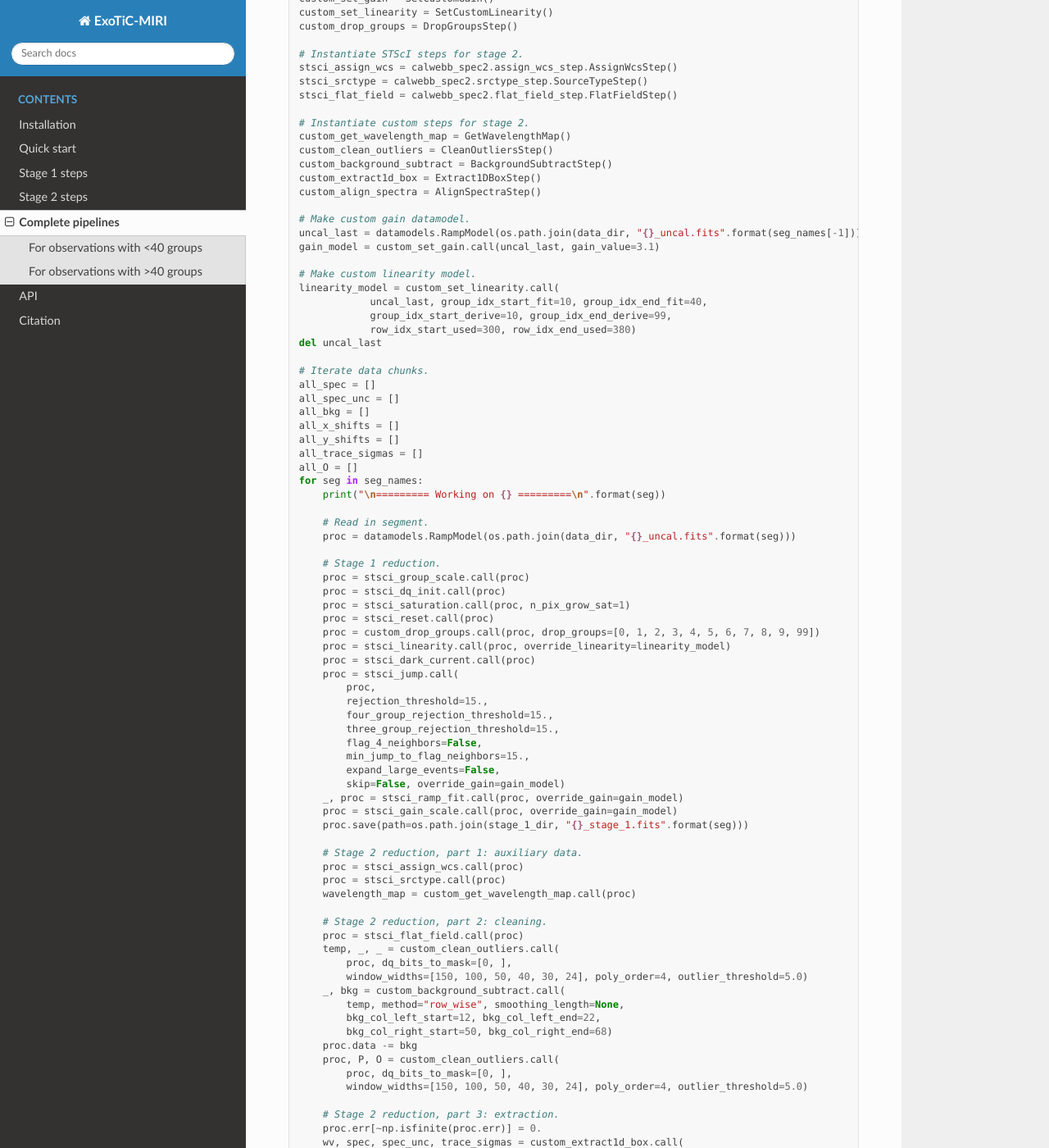
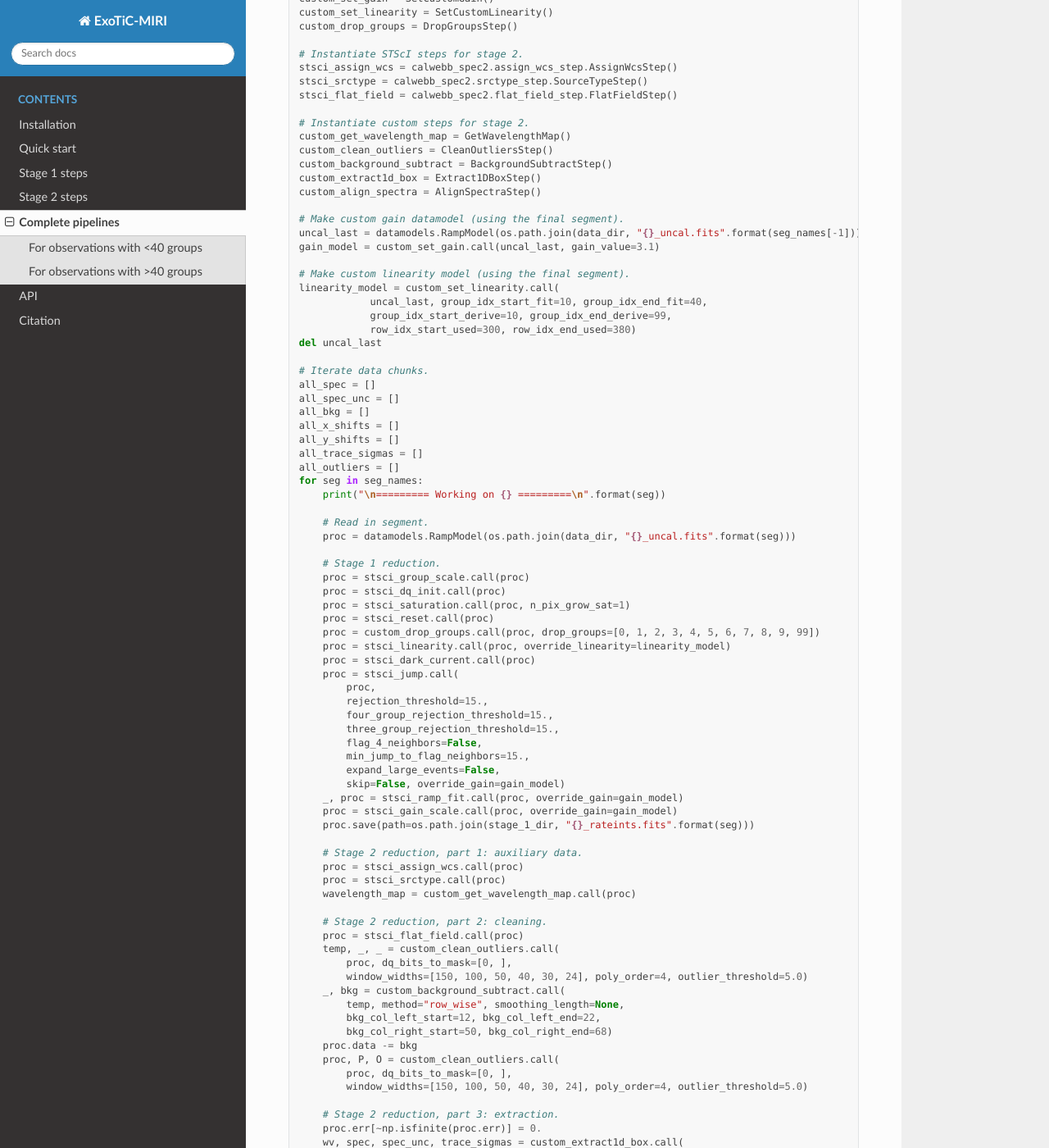
Before and after one commit to Exo-TiC/ExoTiC-MIRI, a Sphinx documentation site: the page built from docs/source/views/complete_pipelines.rst, in a window 1280 px wide and 1400 px high, scrolled down 3987 px. Shown: the whole window at 82% size. Built offline with Sphinx 7.4.7 and the Read the Docs theme 2.0.0, drawn with Linux system fonts in a browser that asks for light colours; some of the changed text lies outside the part shown.

Commit message:
DV docs feedback.

```diff
--- a/docs/source/views/complete_pipelines.rst
+++ b/docs/source/views/complete_pipelines.rst
@@ -76,7 +76,7 @@
     custom_extract1d_box = Extract1DBoxStep()
     custom_align_spectra = AlignSpectraStep()
 
-    # Make custom gain datamodel.
+    # Make custom gain datamodel (using the final segment).
     uncal_last = datamodels.RampModel(os.path.join(data_dir, "{}_uncal.fits".format(seg_names[-1])))
     gain_model = custom_set_gain.call(uncal_last, gain_value=3.1)
     del uncal_last
@@ -88,7 +88,7 @@
     all_x_shifts = []
     all_y_shifts = []
     all_trace_sigmas = []
-    all_O = []
+    all_outliers = []
     for seg in seg_names:
         print("\n========= Working on {} =========\n".format(seg))
 
@@ -114,7 +114,7 @@
             skip=False, override_gain=gain_model)
         _, proc = stsci_ramp_fit.call(proc, override_gain=gain_model)
         proc = stsci_gain_scale.call(proc, override_gain=gain_model)
-        proc.save(path=os.path.join(stage_1_dir, "{}_stage_1.fits".format(seg)))
+        proc.save(path=os.path.join(stage_1_dir, "{}_rateints.fits".format(seg)))
 
         # Stage 2 reduction, part 1: auxiliary data.
         proc = stsci_assign_wcs.call(proc)
@@ -150,7 +150,7 @@
         all_x_shifts.append(x_shifts)
         all_y_shifts.append(y_shifts)
         all_trace_sigmas.append(trace_sigmas)
-        all_O.append(O)
+        all_outliers.append(O)
 
     # Build xarray for all data products.
     ds = xr.Dataset(
@@ -161,7 +161,7 @@
             x_shift=(["integration_number"], np.concatenate(all_x_shifts), {"units": "pixel"}),
             y_shift=(["integration_number"], np.concatenate(all_y_shifts), {"units": "pixel"}),
             psf_sigma=(["integration_number"], np.concatenate(all_trace_sigmas), {"units": "pixel"}),
-            n_outliers=(["integration_number", "wavelength", "region_width"], np.concatenate(all_O), {"units": ""}),
+            n_outliers=(["integration_number", "wavelength", "region_width"], np.concatenate(all_outliers), {"units": ""}),
         ),
         coords=dict(
             integration_number=(["integration_number"], np.arange(1, 1 + np.concatenate(all_spec).shape[0], 1), {"units": ""}),
@@ -241,11 +241,11 @@
     custom_extract1d_box = Extract1DBoxStep()
     custom_align_spectra = AlignSpectraStep()
 
-    # Make custom gain datamodel.
+    # Make custom gain datamodel (using the final segment).
     uncal_last = datamodels.RampModel(os.path.join(data_dir, "{}_uncal.fits".format(seg_names[-1])))
     gain_model = custom_set_gain.call(uncal_last, gain_value=3.1)
 
-    # Make custom linearity model.
+    # Make custom linearity model (using the final segment).
     linearity_model = custom_set_linearity.call(
                 uncal_last, group_idx_start_fit=10, group_idx_end_fit=40,
                 group_idx_start_derive=10, group_idx_end_derive=99,
@@ -259,7 +259,7 @@
     all_x_shifts = []
     all_y_shifts = []
     all_trace_sigmas = []
-    all_O = []
+    all_outliers = []
     for seg in seg_names:
         print("\n========= Working on {} =========\n".format(seg))
 
@@ -285,7 +285,7 @@
             skip=False, override_gain=gain_model)
         _, proc = stsci_ramp_fit.call(proc, override_gain=gain_model)
         proc = stsci_gain_scale.call(proc, override_gain=gain_model)
-        proc.save(path=os.path.join(stage_1_dir, "{}_stage_1.fits".format(seg)))
+        proc.save(path=os.path.join(stage_1_dir, "{}_rateints.fits".format(seg)))
 
         # Stage 2 reduction, part 1: auxiliary data.
         proc = stsci_assign_wcs.call(proc)
@@ -321,7 +321,7 @@
         all_x_shifts.append(x_shifts)
         all_y_shifts.append(y_shifts)
         all_trace_sigmas.append(trace_sigmas)
-        all_O.append(O)
+        all_outliers.append(O)
 
     # Build xarray for all data products.
     ds = xr.Dataset(
@@ -332,7 +332,7 @@
             x_shift=(["integration_number"], np.concatenate(all_x_shifts), {"units": "pixel"}),
             y_shift=(["integration_number"], np.concatenate(all_y_shifts), {"units": "pixel"}),
             psf_sigma=(["integration_number"], np.concatenate(all_trace_sigmas), {"units": "pixel"}),
-            n_outliers=(["integration_number", "wavelength", "region_width"], np.concatenate(all_O), {"units": ""}),
+            n_outliers=(["integration_number", "wavelength", "region_width"], np.concatenate(all_outliers), {"units": ""}),
         ),
         coords=dict(
             integration_number=(["integration_number"], np.arange(1, 1 + np.concatenate(all_spec).shape[0], 1), {"units": ""}),
--- a/docs/source/views/quick_start.rst
+++ b/docs/source/views/quick_start.rst
@@ -5,7 +5,8 @@
 are ready to reduce some data. Below is a minimal demo of how the ExoTiC-MIRI
 step may be interleaved with the default JWST pipeline steps.
 
-First, set your CRDS config and then import the JWST pipeline.
+First, set your CRDS config and then import the JWST pipeline. Note that the
+CRDS config must be set before importing the JWST pipeline.
 
 .. code-block:: python
 
```
Also changed, not shown: docs/source/views/stage_1_steps.rst (+5 -4 lines), docs/source/views/stage_2_steps.rst (+6 -6 lines).
